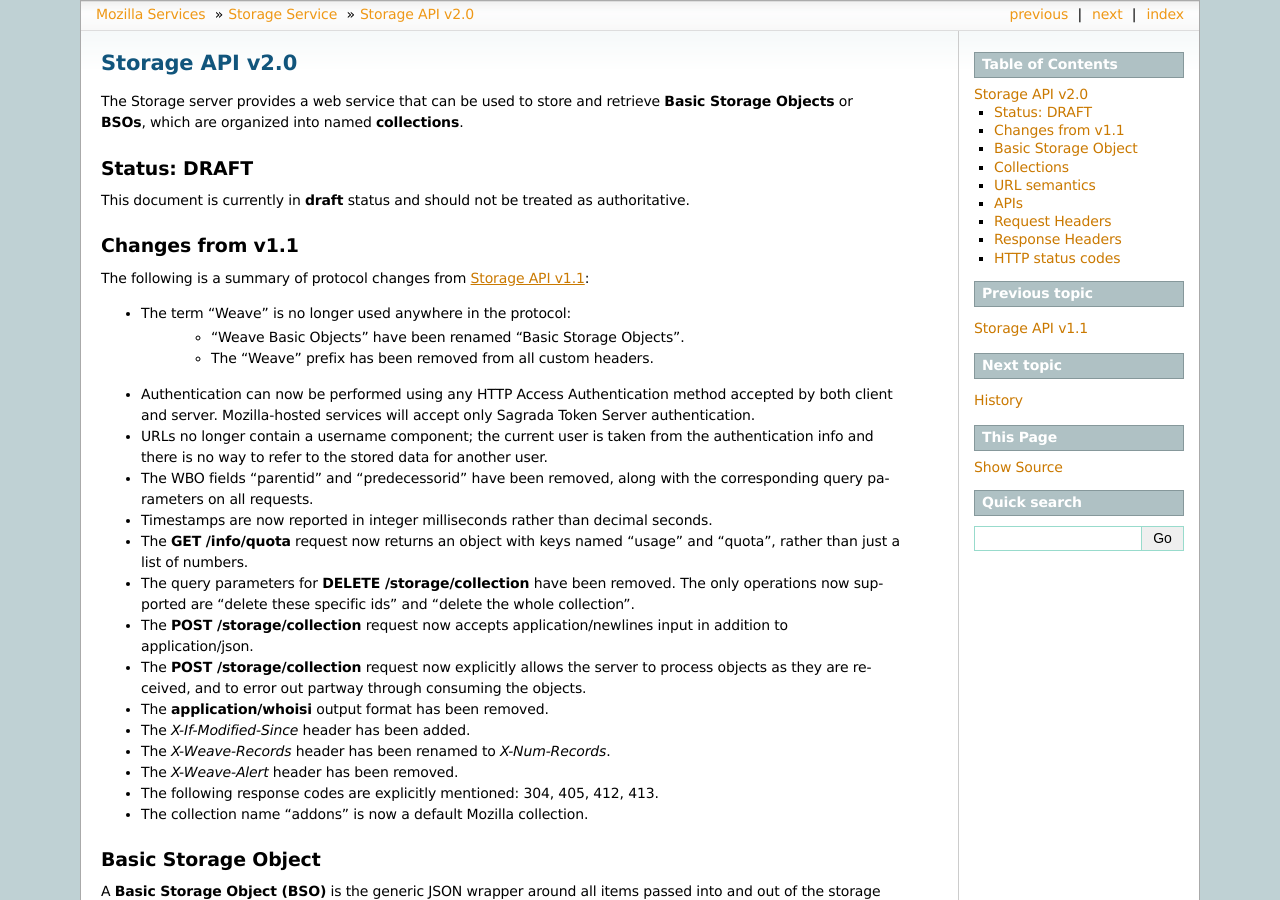
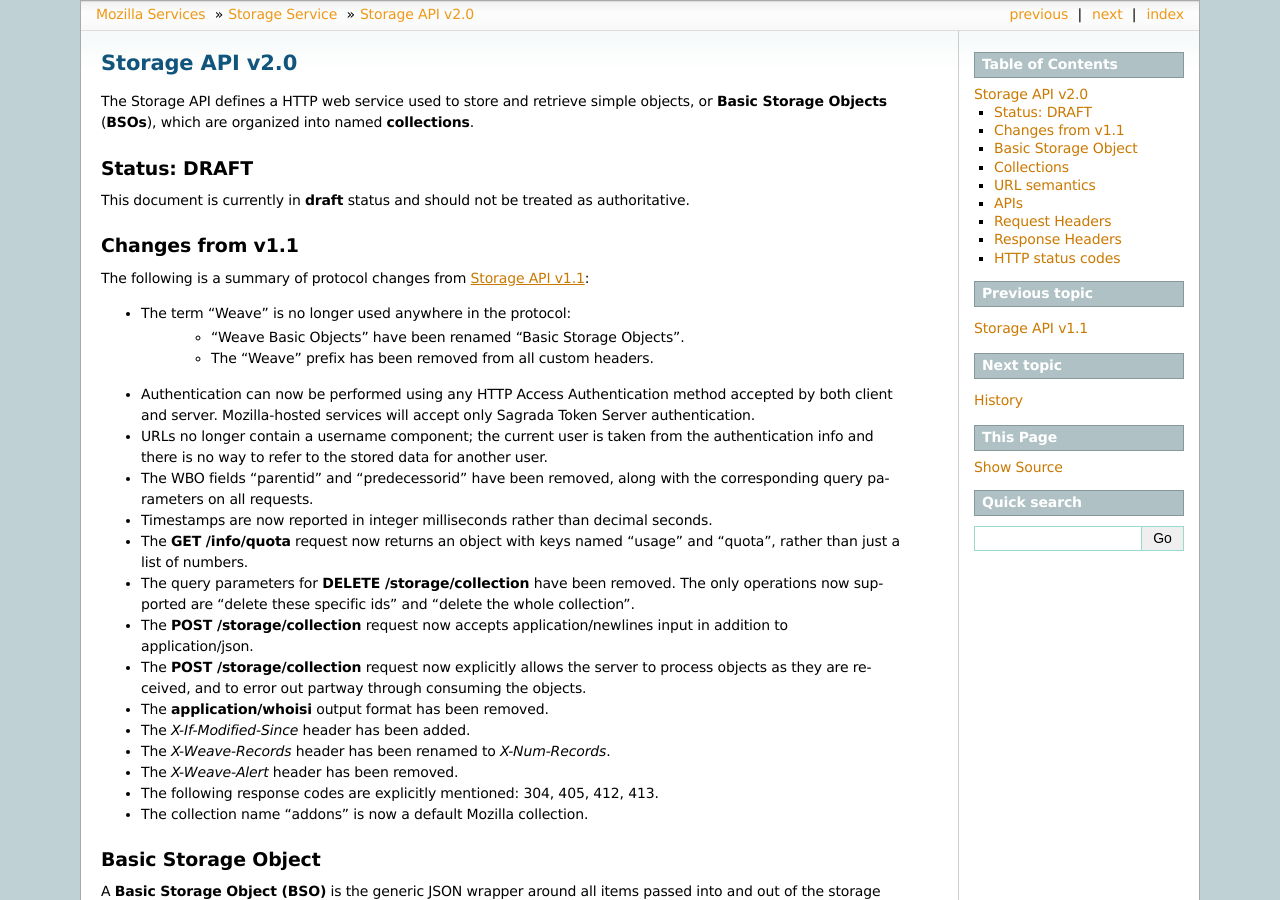
Before and after one commit to mozilla-services/docs, a Sphinx documentation site: the page built from source/storage/apis-2.0.rst, in a window 1280 px wide and 900 px high. Built offline with Sphinx 7.4.7, drawn with Linux system fonts in a browser that asks for light colours.

Commit message:
Slight wording change in API summary

```diff
--- a/source/storage/apis-2.0.rst
+++ b/source/storage/apis-2.0.rst
@@ -4,8 +4,8 @@
 Storage API v2.0
 ================
 
-The Storage server provides a web service that can be used to store and
-retrieve **Basic Storage Objects** or **BSOs**, which are organized into
+The Storage API defines a HTTP web service used to store and retrieve simple
+objects, or **Basic Storage Objects** (**BSOs**), which are organized into
 named **collections**.
 
 
```
